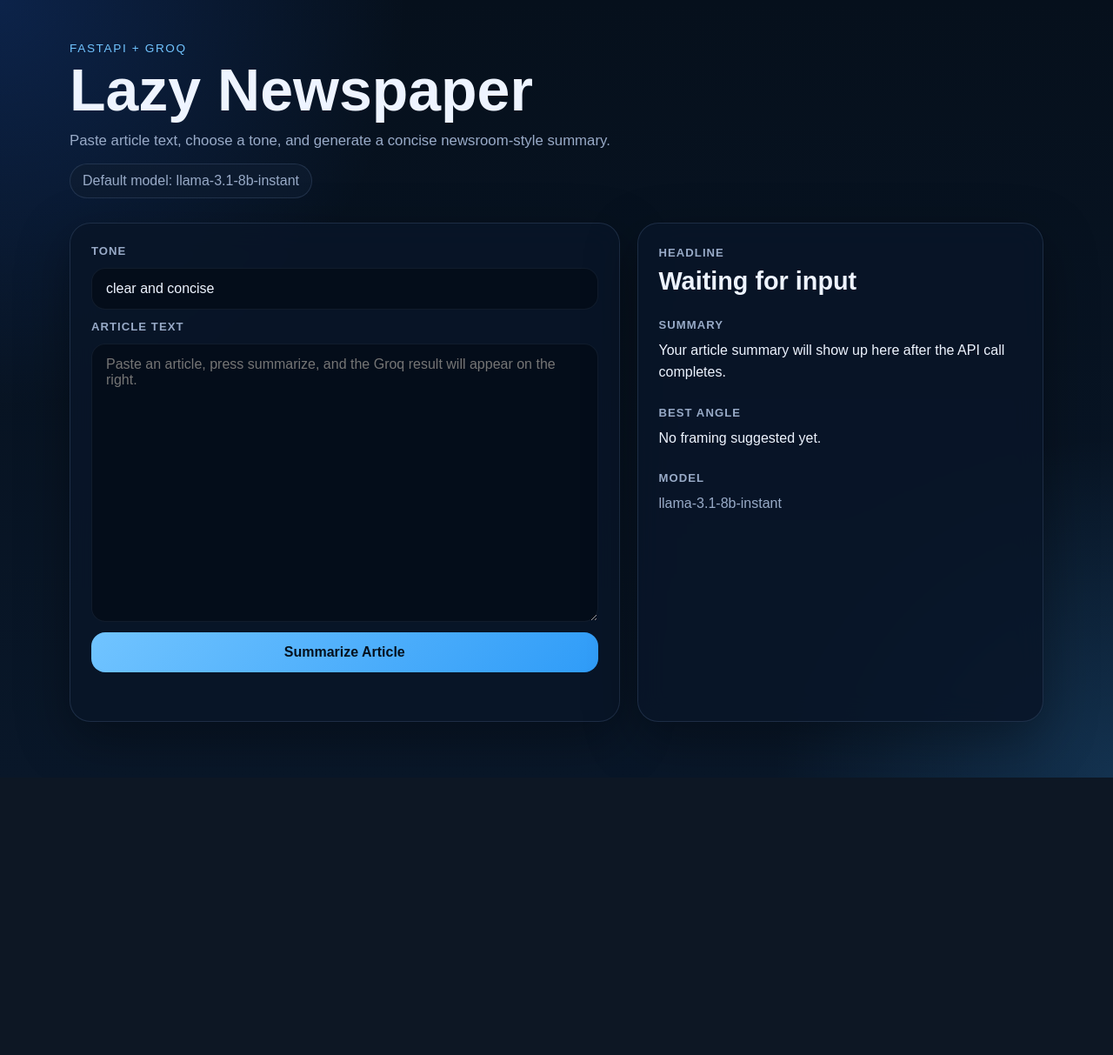
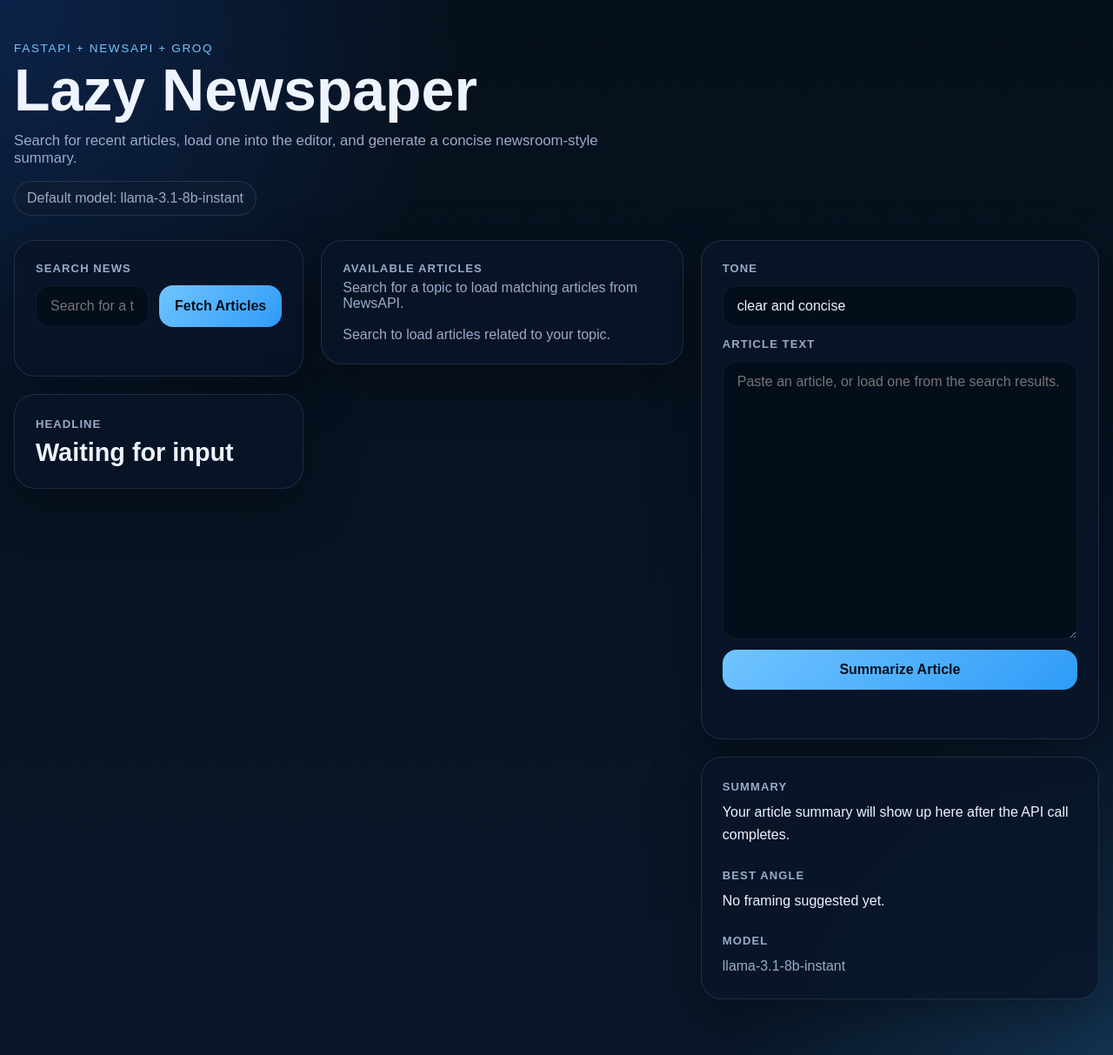
Before and after one commit to dross725/lazy-newspaper, a FastAPI app: page / in a window 1280 px wide. Shown: the whole page at 87% size. Before the commit the page ends 894 px from the top, so only its background shows below. Run offline with FastAPI, Linux system fonts and the light colour scheme.

Commit message:
Fetch news based and re structure front end

```diff
--- a/app/main.py
+++ b/app/main.py
@@ -1,25 +1,24 @@
 import os
 from pathlib import Path
 
-from fastapi import FastAPI, HTTPException, Request
+from dotenv import load_dotenv
+from fastapi import FastAPI, HTTPException, Query, Request
 from fastapi.responses import HTMLResponse
 from fastapi.staticfiles import StaticFiles
 from fastapi.templating import Jinja2Templates
 from pydantic import BaseModel, Field
 
 from app.groq_client import GroqConfigError, summarize_article
+from app.news_client import NewsApiConfigError, NewsApiRequestError, fetch_articles
 
 
 BASE_DIR = Path(__file__).resolve().parent
+load_dotenv(BASE_DIR.parent / ".env")
 
-app = FastAPI(
-    title="Lazy Newspaper",
-    description="FastAPI + vanilla frontend scaffold powered by Groq.",
-)
+app = FastAPI(title="Lazy Newspaper")
 
 app.mount("/static", StaticFiles(directory=BASE_DIR / "static"), name="static")
 templates = Jinja2Templates(directory=str(BASE_DIR / "templates"))
-
 
 class SummarizeRequest(BaseModel):
     article_text: str = Field(..., min_length=50, description="Raw article text to summarize.")
@@ -31,6 +30,22 @@ class SummarizeResponse(BaseModel):
     summary: str
     angle: str
     model: str
+
+
+class NewsArticle(BaseModel):
+    title: str
+    source: str
+    description: str
+    url: str
+    image_url: str | None = None
+    published_at: str | None = None
+    article_text: str
+
+
+class NewsSearchResponse(BaseModel):
+    query: str
+    total_results: int
+    articles: list[NewsArticle]
 
 
 @app.get("/", response_class=HTMLResponse)
@@ -45,6 +60,25 @@ async def home(request: Request) -> HTMLResponse:
 @app.get("/health")
 async def healthcheck() -> dict[str, str]:
     return {"status": "ok"}
+
+
+@app.get("/api/news", response_model=NewsSearchResponse)
+async def get_news(
+    q: str = Query(..., min_length=2, max_length=100, description="Search query for articles."),
+    page_size: int = Query(5, ge=1, le=10, description="Maximum number of articles to return."),
+) -> NewsSearchResponse:
+    try:
+        articles = fetch_articles(query=q, page_size=page_size)
+    except NewsApiConfigError as exc:
+        raise HTTPException(status_code=500, detail=str(exc)) from exc
+    except NewsApiRequestError as exc:
+        raise HTTPException(status_code=502, detail=str(exc)) from exc
+
+    return NewsSearchResponse(
+        query=q,
+        total_results=len(articles),
+        articles=[NewsArticle.model_validate(article) for article in articles],
+    )
 
 
 @app.post("/api/summarize", response_model=SummarizeResponse)
--- a/app/static/app.js
+++ b/app/static/app.js
@@ -1,11 +1,104 @@
+const newsForm = document.getElementById("news-form");
+const newsQueryInput = document.getElementById("news-query");
+const newsSearchButton = document.getElementById("news-search-button");
+const newsStatus = document.getElementById("news-status");
+const articleList = document.getElementById("article-list");
+const articleListLabel = document.getElementById("article-list-label");
+const articleListCopy = document.getElementById("article-list-copy");
+
 const form = document.getElementById("summary-form");
 const submitButton = document.getElementById("submit-button");
 const formStatus = document.getElementById("form-status");
+const articleTextInput = document.getElementById("article_text");
 
 const headlineEl = document.getElementById("headline");
 const summaryEl = document.getElementById("summary");
 const angleEl = document.getElementById("angle");
 const modelEl = document.getElementById("model");
+
+const escapeHTML = (value) =>
+  String(value)
+    .replaceAll("&", "&amp;")
+    .replaceAll("<", "&lt;")
+    .replaceAll(">", "&gt;")
+    .replaceAll('"', "&quot;")
+    .replaceAll("'", "&#39;");
+
+const renderArticles = (query, articles) => {
+  articleListLabel.textContent = `Available articles for "${query}"`;
+  articleListCopy.textContent = "These are the fetched articles related to your search.";
+
+  if (!articles.length) {
+    articleList.innerHTML = `<p class="empty-state">No matching articles were returned for "${escapeHTML(query)}".</p>`;
+    return;
+  }
+
+  articleList.innerHTML = articles
+    .map((article, index) => {
+      const description = escapeHTML(article.description || "No description available.");
+      const sourceLine = escapeHTML([article.source, article.published_at].filter(Boolean).join(" • "));
+      const title = escapeHTML(article.title);
+      const url = escapeHTML(article.url);
+
+      return `
+        <article class="article-item">
+          <div class="article-copy">
+            <p class="article-meta">${sourceLine || "Unknown source"}</p>
+            <h3>${title}</h3>
+            <p>${description}</p>
+          </div>
+          <div class="article-actions">
+            <button type="button" class="secondary-button" data-article-index="${index}">
+              Load Article
+            </button>
+            <a href="${url}" target="_blank" rel="noreferrer">Open source</a>
+          </div>
+        </article>
+      `;
+    })
+    .join("");
+
+  articleList.querySelectorAll("[data-article-index]").forEach((button) => {
+    button.addEventListener("click", () => {
+      const article = articles[Number(button.dataset.articleIndex)];
+      articleTextInput.value = article.article_text || "";
+      formStatus.textContent = `Loaded "${article.title}" into the summarizer.`;
+      articleTextInput.focus();
+    });
+  });
+};
+
+newsForm.addEventListener("submit", async (event) => {
+  event.preventDefault();
+
+  const query = newsQueryInput.value.trim();
+  if (query.length < 2) {
+    newsStatus.textContent = "Enter at least 2 characters to search.";
+    return;
+  }
+
+  newsSearchButton.disabled = true;
+  newsStatus.textContent = "Fetching recent articles...";
+
+  try {
+    const response = await fetch(`/api/news?q=${encodeURIComponent(query)}`);
+    const data = await response.json();
+
+    if (!response.ok) {
+      throw new Error(data.detail || "Unable to fetch articles.");
+    }
+
+    renderArticles(query, data.articles || []);
+    newsStatus.textContent = `Loaded ${data.articles.length} article${data.articles.length === 1 ? "" : "s"} related to "${query}".`;
+  } catch (error) {
+    articleList.innerHTML = '<p class="empty-state">Unable to load articles right now.</p>';
+    articleListLabel.textContent = "Available articles";
+    articleListCopy.textContent = "Search for a topic to load matching articles from NewsAPI.";
+    newsStatus.textContent = error.message;
+  } finally {
+    newsSearchButton.disabled = false;
+  }
+});
 
 form.addEventListener("submit", async (event) => {
   event.preventDefault();
--- a/app/static/styles.css
+++ b/app/static/styles.css
@@ -26,7 +26,7 @@ body {
 }
 
 .page {
-  width: min(1120px, calc(100% - 32px));
+  width: min(1480px, calc(100% - 32px));
   margin: 0 auto;
   padding: 48px 0 64px;
 }
@@ -68,7 +68,15 @@ h1 {
 
 .app-shell {
   display: grid;
-  grid-template-columns: 1.15fr 0.85fr;
+  grid-template-columns: minmax(280px, 0.8fr) minmax(0, 1fr) minmax(0, 1.1fr);
+  gap: 20px;
+  align-items: start;
+}
+
+.left-column,
+.right-column {
+  display: flex;
+  flex-direction: column;
   gap: 20px;
 }
 
@@ -84,6 +92,12 @@ h1 {
 .form-card {
   display: flex;
   flex-direction: column;
+  gap: 12px;
+}
+
+.search-row {
+  display: grid;
+  grid-template-columns: minmax(0, 1fr) auto;
   gap: 12px;
 }
 
@@ -136,8 +150,90 @@ button:disabled {
   opacity: 0.75;
 }
 
+.secondary-button {
+  color: var(--text);
+  background: rgba(15, 29, 49, 0.85);
+  border: 1px solid rgba(165, 198, 255, 0.14);
+}
+
 .status {
   min-height: 1.3em;
+  margin: 0;
+  color: var(--muted);
+}
+
+.article-list-card {
+  display: flex;
+  flex-direction: column;
+  gap: 18px;
+}
+
+.section-heading {
+  display: flex;
+  flex-direction: column;
+  gap: 6px;
+}
+
+.section-copy {
+  margin: 0;
+  color: var(--muted);
+}
+
+.article-list {
+  display: flex;
+  flex-direction: column;
+  gap: 14px;
+}
+
+.article-item {
+  display: flex;
+  flex-direction: column;
+  gap: 14px;
+  padding: 18px;
+  border-radius: 18px;
+  background: rgba(5, 14, 27, 0.92);
+  border: 1px solid rgba(165, 198, 255, 0.08);
+}
+
+.article-copy h3,
+.article-copy p {
+  margin: 0;
+}
+
+.article-copy h3 {
+  margin-bottom: 8px;
+  font-size: 1.1rem;
+}
+
+.article-copy p {
+  color: var(--muted);
+  line-height: 1.55;
+}
+
+.article-meta {
+  margin-bottom: 8px;
+  font-size: 0.82rem;
+  letter-spacing: 0.04em;
+  text-transform: uppercase;
+}
+
+.article-actions {
+  display: flex;
+  align-items: center;
+  justify-content: space-between;
+  gap: 12px;
+}
+
+.article-actions a {
+  color: var(--accent);
+  text-decoration: none;
+}
+
+.article-actions a:hover {
+  text-decoration: underline;
+}
+
+.empty-state {
   margin: 0;
   color: var(--muted);
 }
@@ -171,6 +267,14 @@ button:disabled {
     grid-template-columns: 1fr;
   }
 
+  .search-row,
+  .article-actions {
+    grid-template-columns: 1fr;
+    display: flex;
+    flex-direction: column;
+    align-items: stretch;
+  }
+
   .page {
     width: min(100% - 20px, 1120px);
     padding-top: 28px;
--- a/app/templates/index.html
+++ b/app/templates/index.html
@@ -9,15 +9,53 @@
   <body>
     <main class="page">
       <section class="hero">
-        <p class="eyebrow">FastAPI + Groq</p>
+        <p class="eyebrow">FastAPI + NewsAPI + Groq</p>
         <h1>Lazy Newspaper</h1>
         <p class="lede">
-          Paste article text, choose a tone, and generate a concise newsroom-style summary.
+          Search for recent articles, load one into the editor, and generate a concise newsroom-style summary.
         </p>
         <div class="model-pill">Default model: {{ default_model }}</div>
       </section>
 
       <section class="app-shell">
+        <section class="left-column">
+          <form id="news-form" class="card form-card">
+            <label for="news-query">Search news</label>
+            <div class="search-row">
+              <input
+                id="news-query"
+                name="q"
+                type="text"
+                maxlength="100"
+                placeholder="Search for a topic, company, or person"
+                required
+              />
+              <button type="submit" id="news-search-button">Fetch Articles</button>
+            </div>
+            <p id="news-status" class="status" aria-live="polite"></p>
+          </form>
+
+          <section class="card">
+            <div class="result-row">
+              <span class="result-label">Headline</span>
+              <h2 id="headline">Waiting for input</h2>
+            </div>
+          </section>
+        </section>
+
+        <section class="card article-list-card">
+          <div class="section-heading">
+            <span id="article-list-label" class="result-label">Available articles</span>
+            <p id="article-list-copy" class="section-copy">
+              Search for a topic to load matching articles from NewsAPI.
+            </p>
+          </div>
+          <div id="article-list" class="article-list">
+            <p class="empty-state">Search to load articles related to your topic.</p>
+          </div>
+        </section>
+
+        <section class="right-column">
           <form id="summary-form" class="card form-card">
             <label for="tone">Tone</label>
             <input
@@ -33,7 +71,7 @@
               id="article_text"
               name="article_text"
               rows="16"
-            placeholder="Paste an article, press summarize, and the Groq result will appear on the right."
+              placeholder="Paste an article, or load one from the search results."
               required
             ></textarea>
 
@@ -42,11 +80,6 @@
           </form>
 
           <section class="card result-card">
-          <div class="result-row">
-            <span class="result-label">Headline</span>
-            <h2 id="headline">Waiting for input</h2>
-          </div>
-
             <div class="result-row">
               <span class="result-label">Summary</span>
               <p id="summary">
@@ -65,6 +98,7 @@
             </div>
           </section>
         </section>
+      </section>
     </main>
 
     <script src="/static/app.js" defer></script>
```
Also changed, not shown: app/news_client.py (added, +87 -0 lines), README.md. Lines whose indentation alone changed are shown as unchanged.
